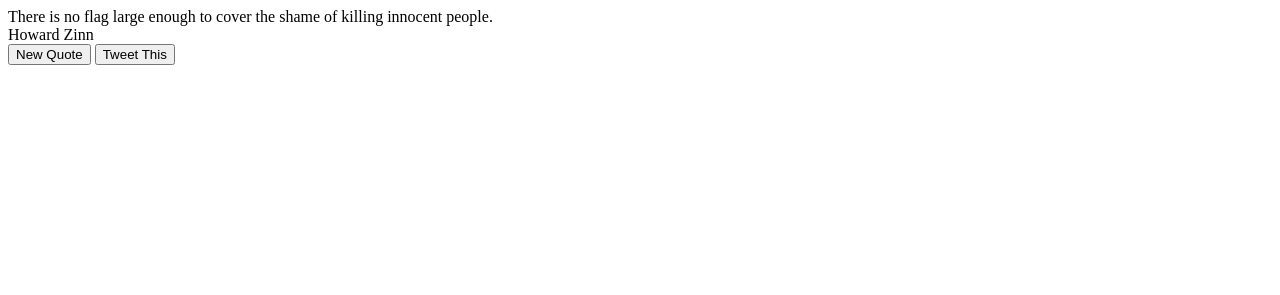
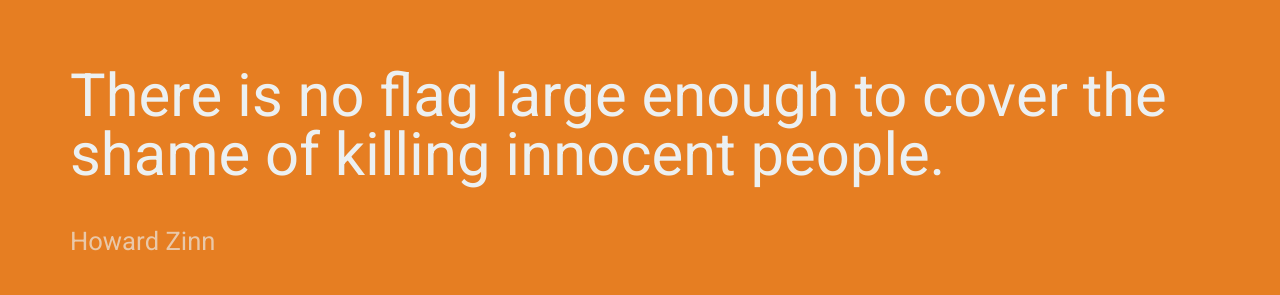
Before and after one commit to rchristian/random-quote-machine, a plain HTML site: page views/index.html in a window 1280 px wide. Shown: the top 295 px of the page. Drawn offline with nearby package versions, Linux system fonts and the light colour scheme; files that its build step writes are made by us from their sources.

Commit message:
move index.html to views folder

```diff
--- a/index.html
+++ b/views/index.html
@@ -3,28 +3,29 @@
 
 <head>
     <meta charset="UTF-8">
+    <meta name="viewport" content="width=device-width, initial-scale=1">
     <title>Random Quote Machine</title>
-    <link rel="stylesheet" href="static/style.css">
-    <!--<link href="https://fonts.googleapis.com/css?family=Heebo" rel="stylesheet">-->
+    <link href="https://fonts.googleapis.com/css?family=Heebo" rel="stylesheet">
+    <link rel="stylesheet" href="/sass/screen.css">
 </head>
 
 <body>
     <div class="container">
         <div class="quote">
-            <div id="text" class="quote__text"></div>
-            <div id="author" class="quote__author"></div>
+            <p id="text" class="quote__text"></p>
+            <p id="author" class="quote__author"></p>
         </div>
         <div id="btnArea" class="btn-area">
             <button id="new" class="btn-area__new">
                 New Quote
             </button>
             <button id="tweet" class="btn-area__tweet">
-                Tweet This
+                <img src="/img/twitter.png" />
             </button>
         </div>
     </div>
     <script src='http://cdnjs.cloudflare.com/ajax/libs/jquery/2.1.3/jquery.min.js'></script>
-    <script src="js/index.js"></script>
+    <script src="/js/index.js"></script>
 </body>
 
 </html>
```
